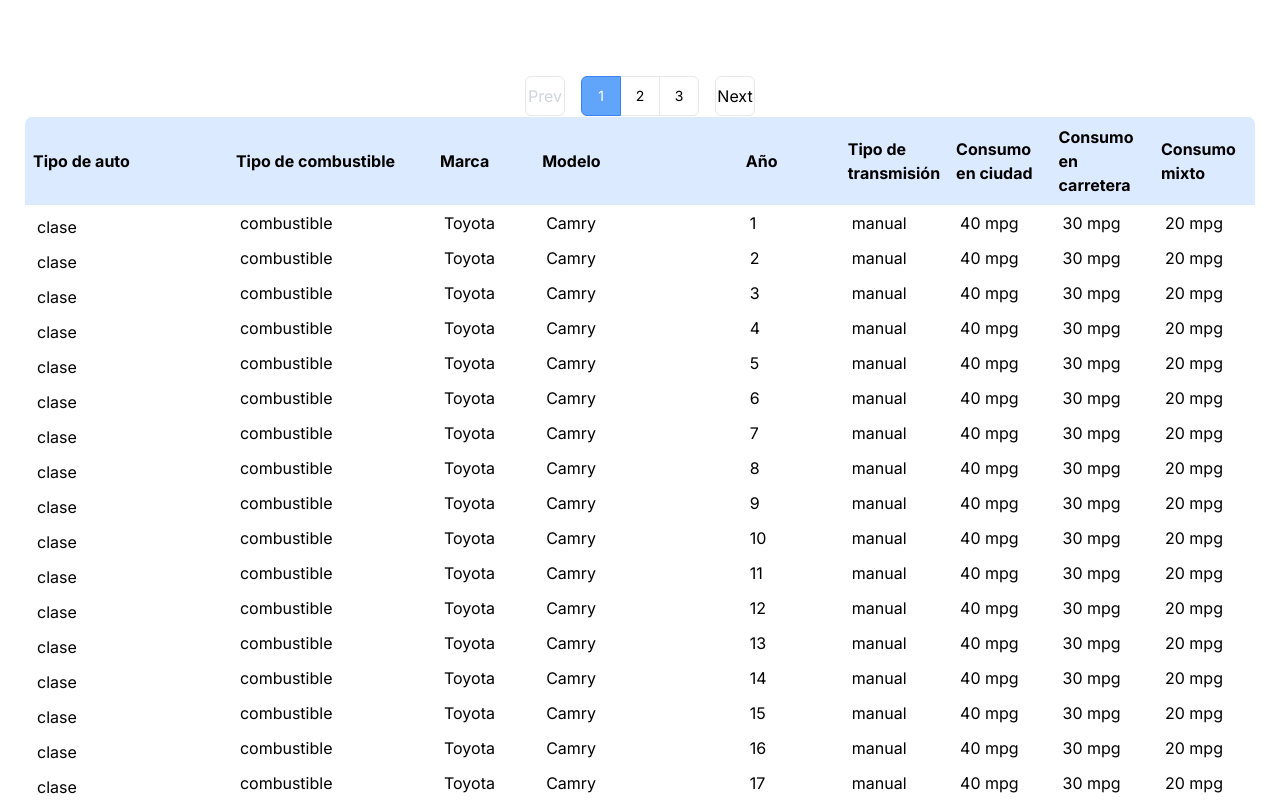
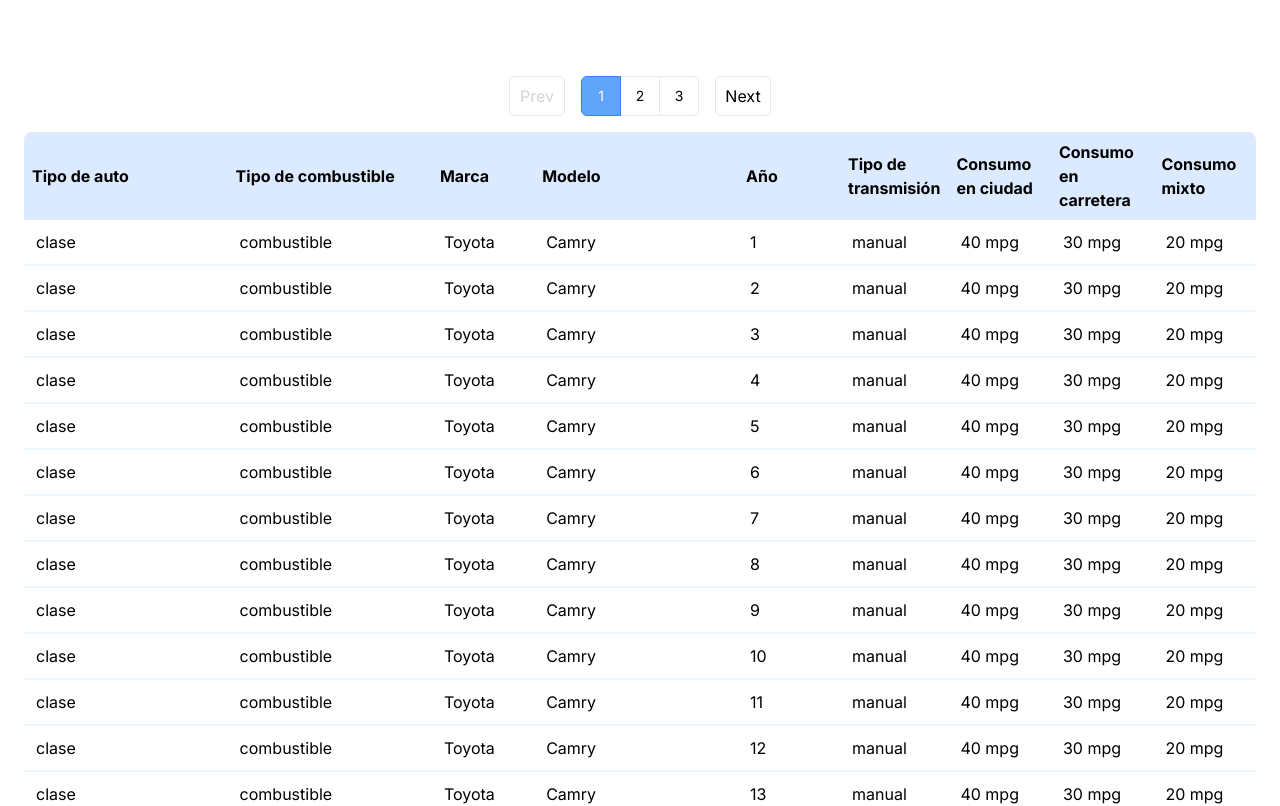
Before and after one commit to LisarWisar/Drivin-test, a Next.js app: page / in a window 1280 px wide. Shown: the top 806 px of the page. Built offline with nearby package versions, Linux system fonts and the light colour scheme; no server answers.

Commit message:
Added styling to rows

```diff
--- a/app/page.tsx
+++ b/app/page.tsx
@@ -15,22 +15,6 @@
   const currentPage = Number(searchParams?.page) || 1;
   //const carsData = await FetchAllData({"limit": 50});
   const carsData = TestData();
-  if (carsData.length%20 !== 0){
-    for (let i = 0; i < carsData.length%20; i++){
-      carsData.push({
-        "class": "",
-        "fuel_type": "",
-        "make": "",
-        "model": "",
-        "year": "",
-        "transmission": "",
-        "city_mpg": "",
-        "highway_mpg": "",
-        "combination_mpg": ""
-      })
-    }
-  }
-
   const totalPages = Math.ceil(carsData.length/20);
 
   return (
@@ -38,7 +22,7 @@
       <div className="mt-5 flex w-full justify-center">
         { <Pagination totalPages={totalPages} /> }
       </div>
-      <div className="flex min-h-screen">
+      <div className="flex min-h-screen my-4">
         <Table data={carsData} filters={{}} currentPage={currentPage}/>
       </div>
       <div className="mt-5 flex w-full justify-center">
--- a/app/ui/vehicles-table/pagination.tsx
+++ b/app/ui/vehicles-table/pagination.tsx
@@ -110,9 +110,9 @@
       const marginLeft = direction === "right" ? "ml-2 md:ml-4" : "";
 
     return isDisabled ? (
-      <div className={`flex h-10 w-10 items-center justify-center rounded-md border ${pointerEvents} ${hover} ${marginRight} ${marginLeft}`}>{arrow}</div>
+      <div className={`flex h-10 w-14 items-center justify-center rounded-md border ${pointerEvents} ${hover} ${marginRight} ${marginLeft}`}>{arrow}</div>
     ) : (
-      <Link className={`flex h-10 w-10 items-center justify-center rounded-md border ${pointerEvents} ${hover} ${marginRight} ${marginLeft}`} href={href}>
+      <Link className={`flex h-10 w-14 items-center justify-center rounded-md border ${pointerEvents} ${hover} ${marginRight} ${marginLeft}`} href={href}>
         {arrow}
       </Link>
     );
--- a/app/ui/vehicles-table/table.tsx
+++ b/app/ui/vehicles-table/table.tsx
@@ -42,7 +42,7 @@
         }
       };
 
-      const sortSvg = (column) =>
+      const sortSvg = (column: string) =>
         sortColumn === column ? (
           <svg
             xmlns="http://www.w3.org/2000/svg"
@@ -60,7 +60,7 @@
         ) : null;
 
     return(
-        <table className="min-w-full border text-left border-collapse rounded-lg overflow-hidden items-start">
+        <table className="min-w-full border-collapse text-left rounded-lg overflow-hidden items-start">
             <thead className="bg-blue-100">
                 <tr>
                     <th scope="col" onClick={() => handleSort("class")} className="p-2 w-2/12">
@@ -122,15 +122,15 @@
             <tbody className="bg-white">
                 {sortedVehicles.map((car, index) => (
                     <tr key={index}>
-                        <td className="pl-3 pt-2.5">{car.class}</td>
-                        <td className="pl-3">{car.fuel_type}</td>
-                        <td className="pl-3">{car.make}</td>
-                        <td className="pl-3">{car.model}</td>
-                        <td className="pl-3">{car.year}</td>
-                        <td className="pl-3">{car.transmission}</td>
-                        <td className="pl-3">{car.city_mpg}</td>
-                        <td className="pl-3">{car.highway_mpg}</td>
-                        <td className="pl-3">{car.combination_mpg}</td>
+                        <td className="pl-3 py-2.5 border-b-2 border-blue-50">{car.class}</td>
+                        <td className="pl-3 py-2.5 border-b-2 border-blue-50">{car.fuel_type}</td>
+                        <td className="pl-3 py-2.5 border-b-2 border-blue-50">{car.make}</td>
+                        <td className="pl-3 py-2.5 border-b-2 border-blue-50">{car.model}</td>
+                        <td className="pl-3 py-2.5 border-b-2 border-blue-50">{car.year}</td>
+                        <td className="pl-3 py-2.5 border-b-2 border-blue-50">{car.transmission}</td>
+                        <td className="pl-3 py-2.5 border-b-2 border-blue-50">{car.city_mpg}</td>
+                        <td className="pl-3 py-2.5 border-b-2 border-blue-50">{car.highway_mpg}</td>
+                        <td className="pl-3 py-2.5 border-b-2 border-blue-50">{car.combination_mpg}</td>
                     </tr>
                 ))}
                 <tr className="h-full"></tr>
```
